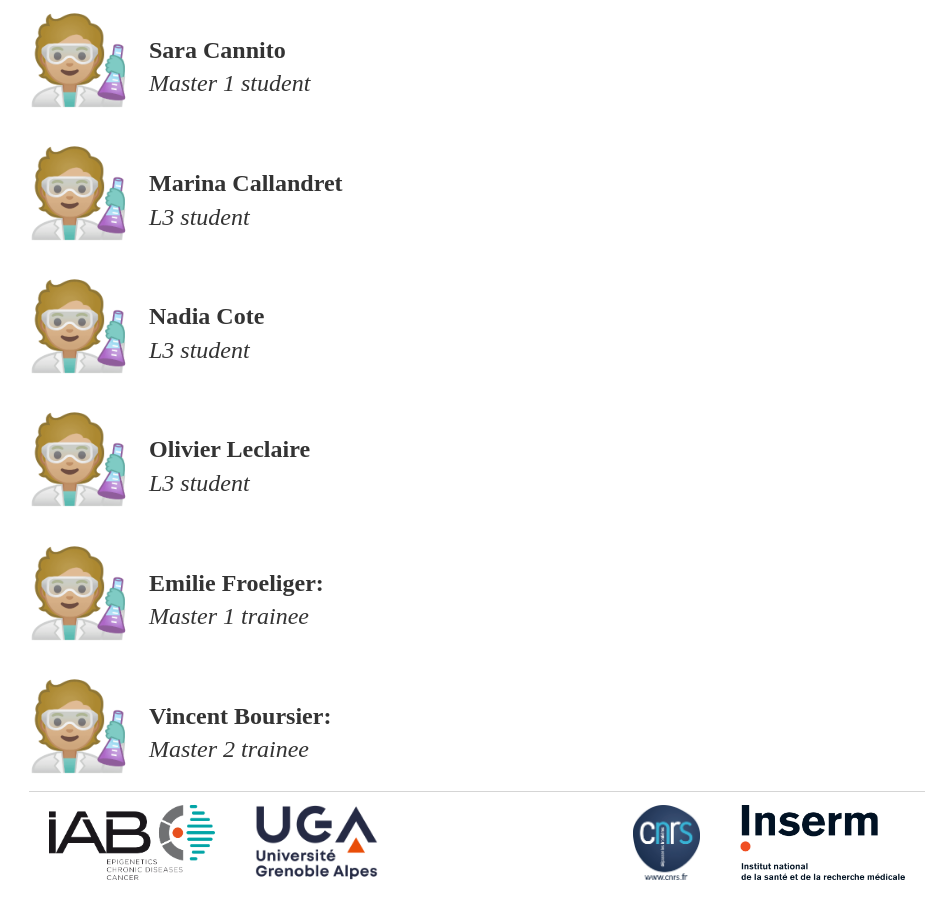
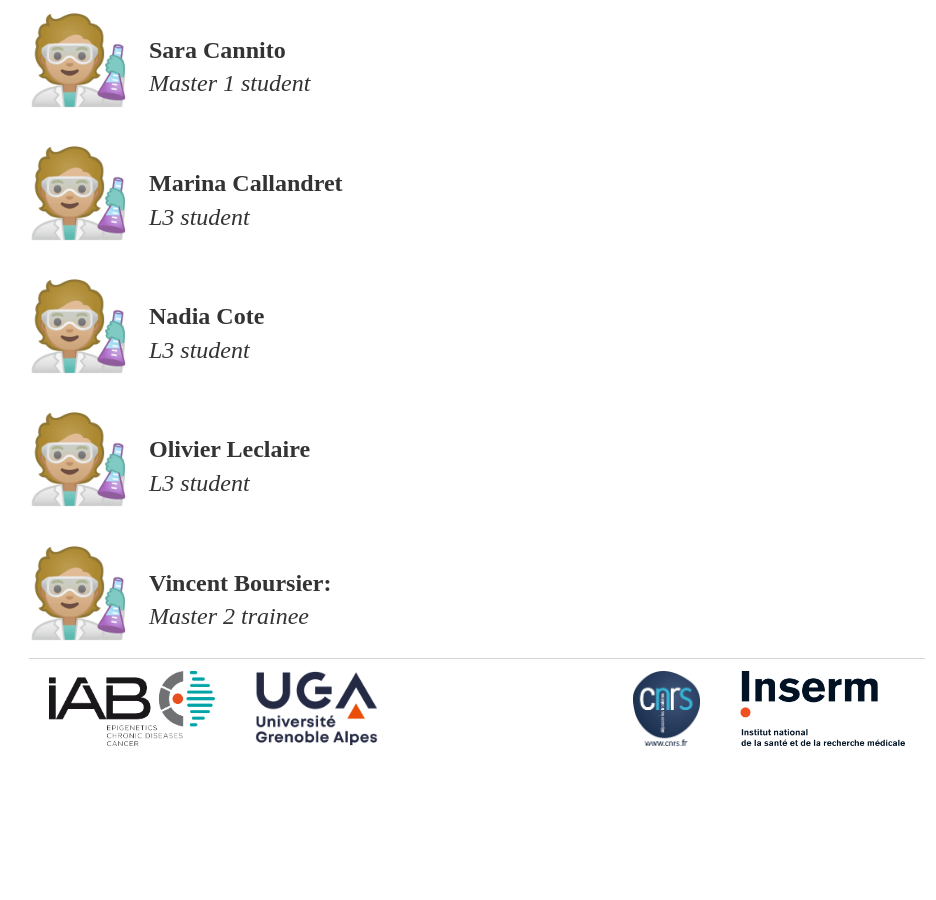
Before and after one commit to Reynoird-Lab/Reynoird-lab.github.io, a Jekyll site: the page built from Alumni/index.html, in a window 1280 px wide and 900 px high, scrolled down 1474 px. Shown: the whole window, without its empty margins (163-1099 px from the left). Built offline with Jekyll 4.4.1, drawn with Linux system fonts in a browser that asks for light colours; Markdown is read by kramdown in place of the engine named in the settings; after the commit the page ends 2240 px from its top, so only the background shows below that.

Commit message:
Update index.html

```diff
--- a/Alumni/index.html
+++ b/Alumni/index.html
@@ -31,7 +31,5 @@
 <br>
 		<img src="https://reynoird-lab.github.io/Images/logo_scientist.png" style="margin: 0px 20px 10px 0px;" align="left" width="100"/><p><b>Olivier Leclaire </b><br><i>L3 student</i></p>
 <br>
-		<img alt="EF" src="https://reynoird-lab.github.io/Images/logo_scientist.png" style="margin: 0px 20px 10px 0px;" align="left" width="100"/> <p><b>Emilie Froeliger: </b><br><i>Master 1 trainee</i><br></p>
-<br>
 		<img alt="VB" src="https://reynoird-lab.github.io/Images/logo_scientist.png" style="margin: 0px 20px 10px 0px;" align="left" width="100"/> <p><b>Vincent Boursier: </b><br><i>Master 2 trainee</i><br></p>
 </p>
```
